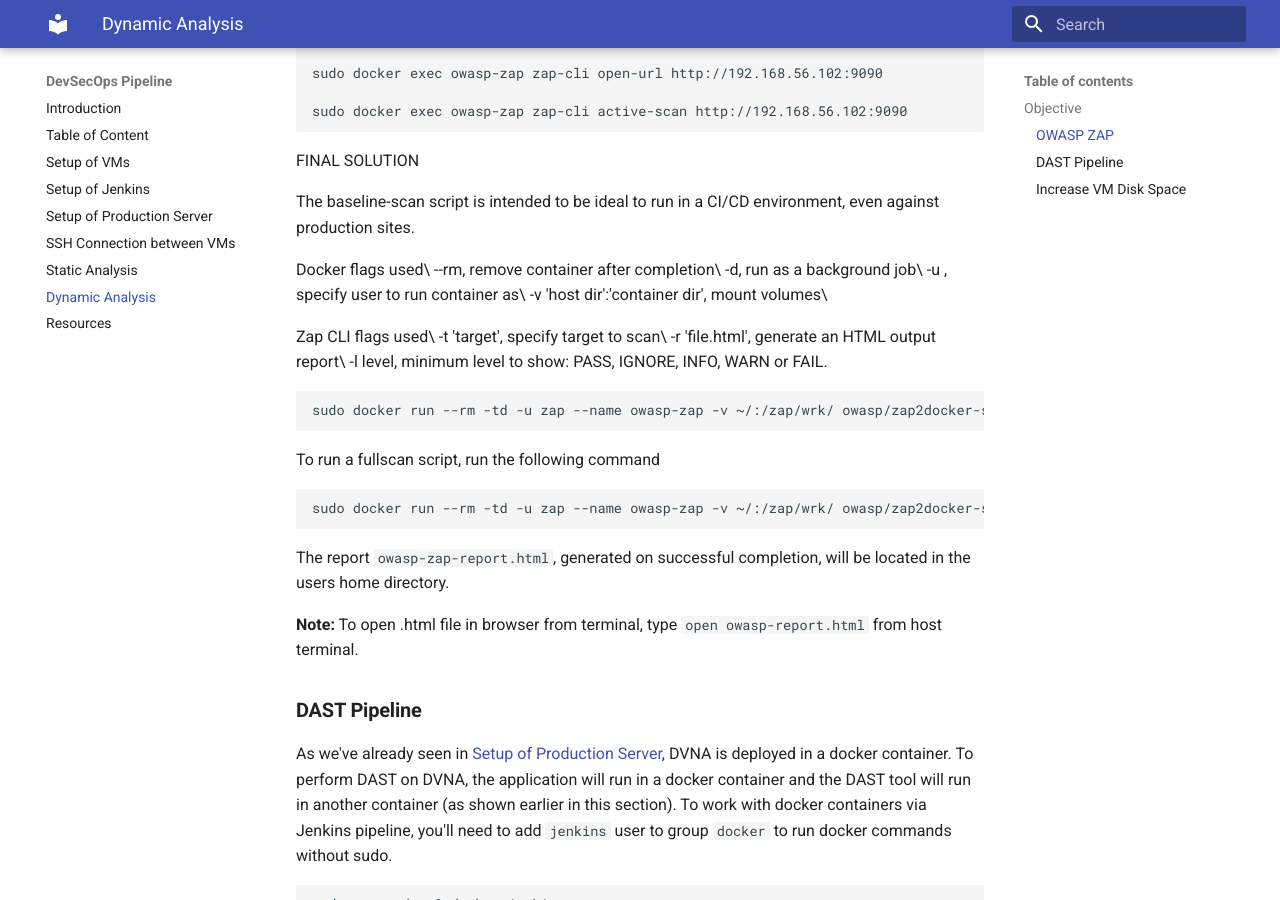
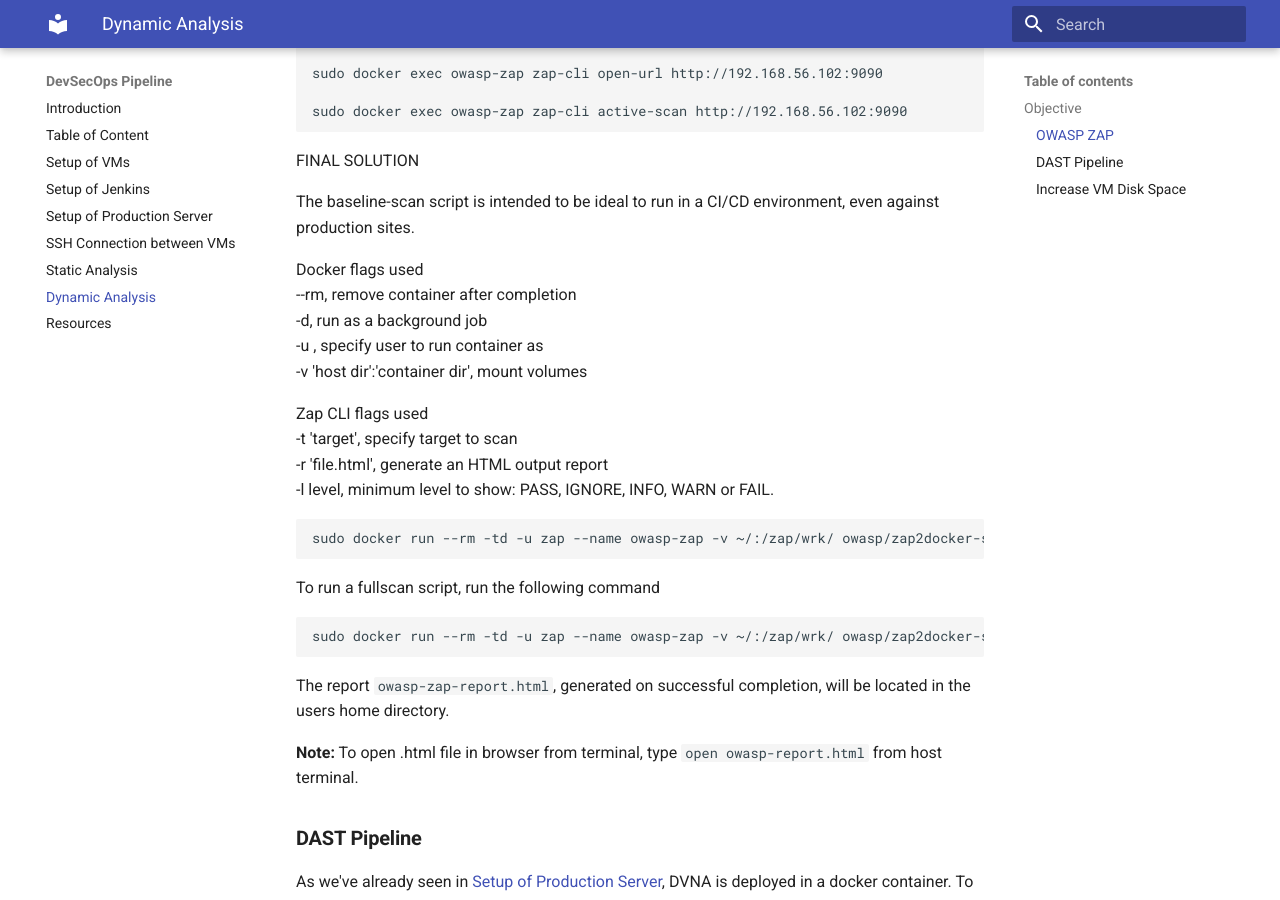
Before and after one commit to tariqahmed1912/internship-kloudle, an MkDocs documentation site: the page built from docs/dynamic_analysis.md, in a window 1280 px wide and 900 px high, scrolled down 749 px. Built offline with MkDocs 1.6.1 and Material for MkDocs 9.7.7, drawn with Linux system fonts in a browser that asks for light colours.

Commit message:
Commit changes

````diff
--- a/docs/dynamic_analysis.md
+++ b/docs/dynamic_analysis.md
@@ -36,15 +36,15 @@ FINAL SOLUTION
 
 The baseline-scan script is intended to be ideal to run in a CI/CD environment, even against production sites.
 
-Docker flags used\
---rm, remove container after completion\
--d, run as a background job\
--u <user>, specify user to run container as\
--v 'host dir':'container dir', mount volumes\
+Docker flags used
+--rm, remove container after completion
+-d, run as a background job
+-u <user>, specify user to run container as
+-v 'host dir':'container dir', mount volumes
 
-Zap CLI flags used\
--t 'target', specify target to scan\
--r 'file.html', generate an HTML output report\
+Zap CLI flags used
+-t 'target', specify target to scan
+-r 'file.html', generate an HTML output report
 -l level, minimum level to show: PASS, IGNORE, INFO, WARN or FAIL.
 
 ```bash
````
Also changed, not shown: site/dynamic_analysis/index.html, site/search/search_index.json, 1 other file.
